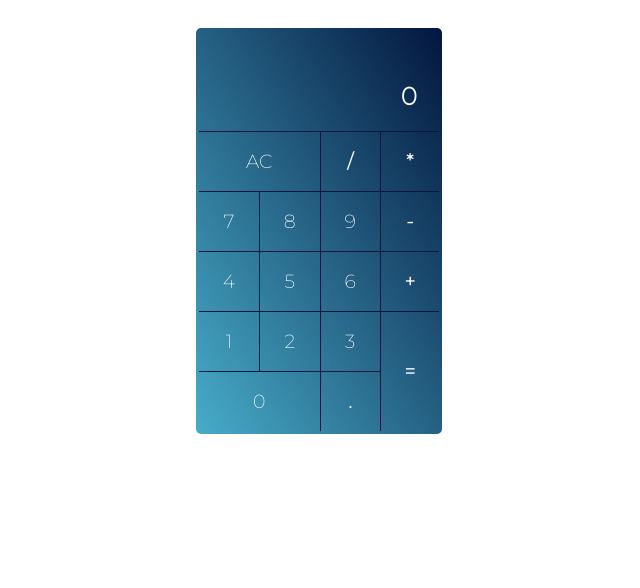
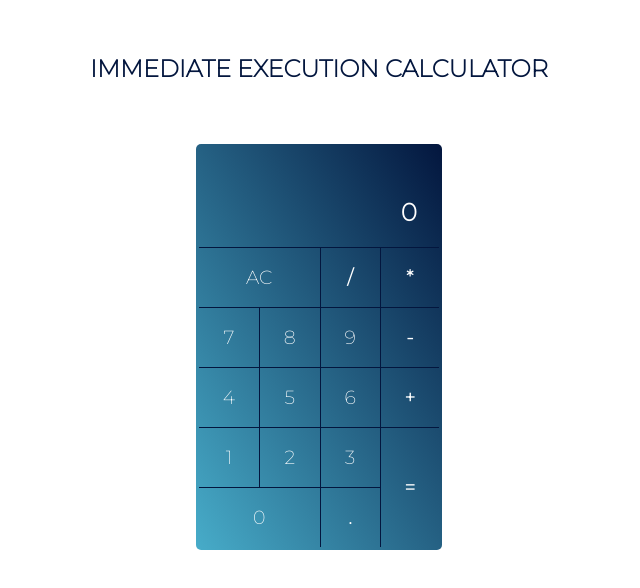
Before and after one commit to nprokopova/react-calculator, a Next.js app: page / in a window 1280 px wide. Shown: the top 588 px of the page, without its empty margins (321-961 px from the left). Built offline with nearby package versions, Linux system fonts and the light colour scheme.

Commit message:
Added Header and Wrapper components

```diff
--- a/components/app.js
+++ b/components/app.js
@@ -1,6 +1,12 @@
 import React from "react";
 import Calculator from "./calculator";
+import Header from "./header";
+import { Wrapper } from "./wrapper";
 
-const App = () => <Calculator/>
+const App = () =>
+<Wrapper>
+<Header title="Immediate execution calculator"/>
+<Calculator/>
+</Wrapper>
 
 export default App
--- /dev/null
+++ b/components/header.js
@@ -0,0 +1,14 @@
+import styled from "styled-components";
+
+const Header = (props) => <div><Heading>{props.title.toUpperCase()}</Heading></div>
+
+
+const Heading = styled.h1`
+font-size: 1.5rem;
+color:  #03163e;
+font-weight: 900;
+padding: 30px;
+padding-bottom: 25px;
+
+`
+export default Header;
--- /dev/null
+++ b/components/wrapper.js
@@ -0,0 +1,10 @@
+import styled from "styled-components";
+
+export const Wrapper = styled.div`
+    display: flex;
+    flex-direction: column;
+    justify-content: center;
+    align-items: center;
+
+
+`
```
